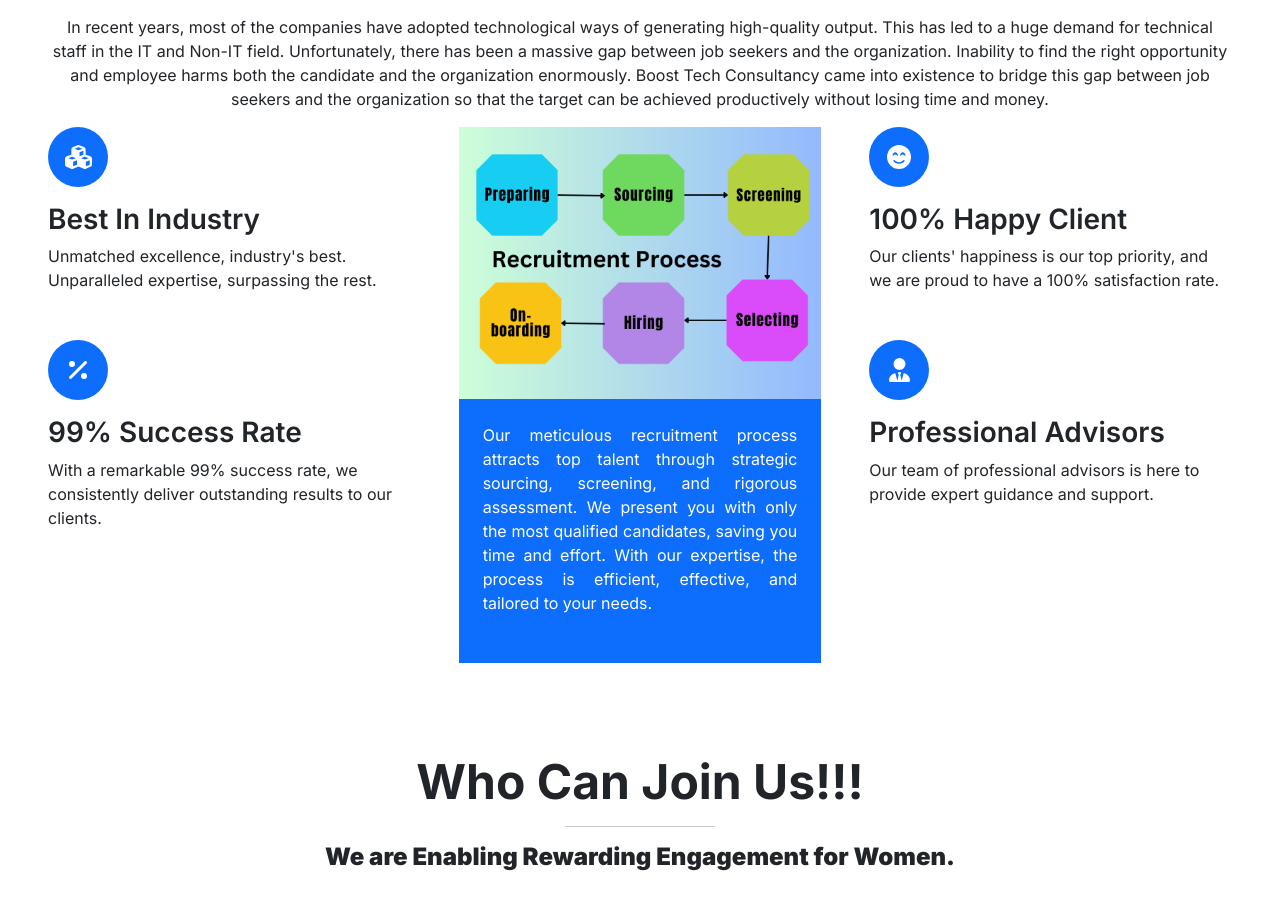
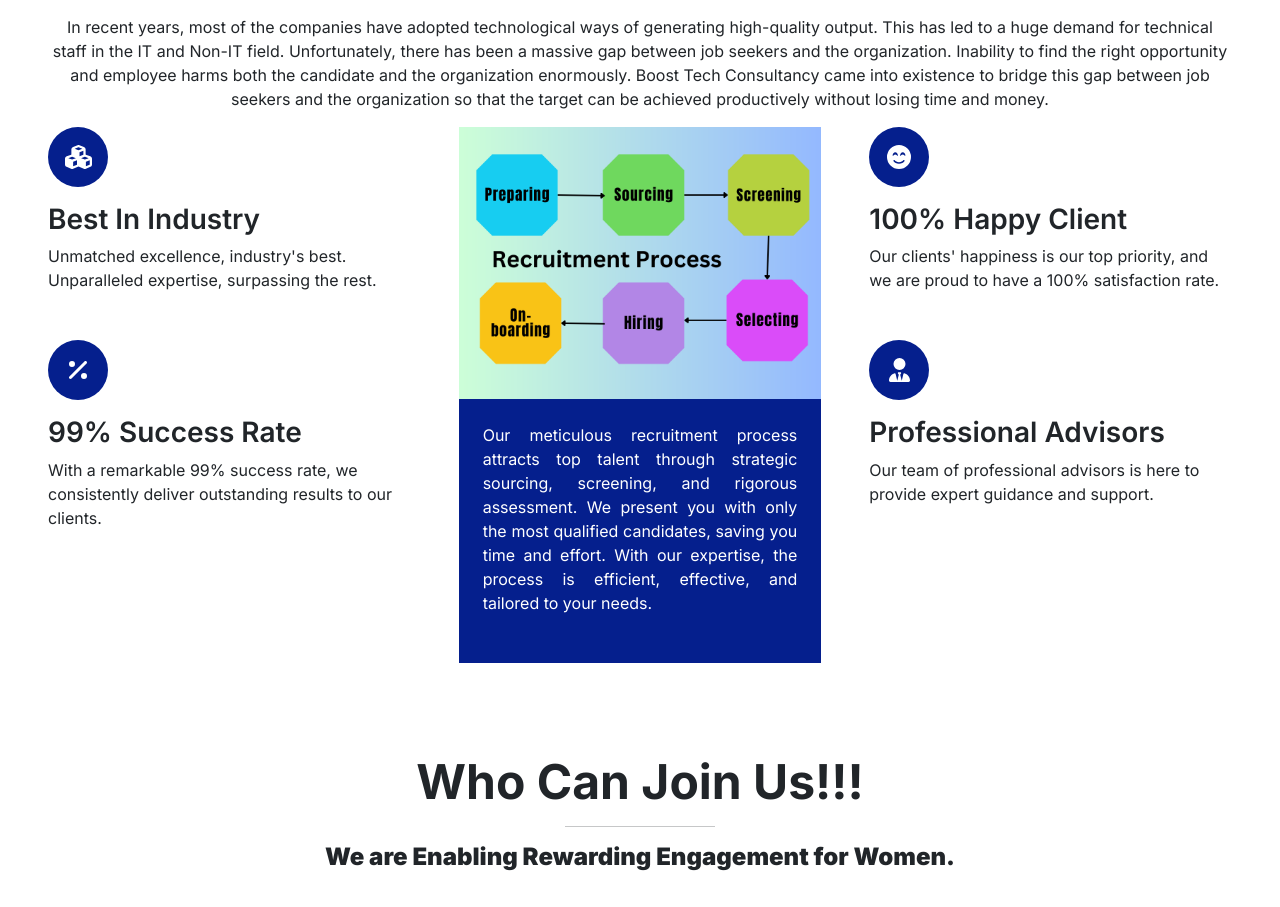
Before and after one commit to kit0-0/site, a Next.js app: page / in a window 1280 px wide. Shown: the part 3100-4007 px from the top of the page. Built offline with nearby package versions, Linux system fonts and the light colour scheme.

Commit message:
Update component styles

```diff
--- a/app/(components)/Features.js
+++ b/app/(components)/Features.js
@@ -16,14 +16,14 @@
         <div className="col-lg-4">
           <div className="row g-5">
             <div className="col-12">
-              <div className="bg-primary rounded-circle d-flex align-items-center justify-content-center mb-3" style={{ width: '60px', height: '60px' }}>
+              <div className="bs-dark rounded-circle d-flex align-items-center justify-content-center mb-3" style={{ width: '60px', height: '60px' }}>
                 <FontAwesomeIcon icon={faCubes} className="fs-4 text-white" />
               </div>
               <h3>Best In Industry</h3>
               <p className="mb-0">Unmatched excellence, industry's best. Unparalleled expertise, surpassing the rest.</p>
             </div>
             <div className="col-12">
-              <div className="bg-primary rounded-circle d-flex align-items-center justify-content-center mb-3" style={{ width: '60px', height: '60px' }}>
+              <div className="bs-dark rounded-circle d-flex align-items-center justify-content-center mb-3" style={{ width: '60px', height: '60px' }}>
                 <FontAwesomeIcon icon={faPercent} className="fs-4 text-white" />
               </div>
               <h3>99% Success Rate</h3>
@@ -32,7 +32,7 @@
           </div>
         </div>
         <div className="col-lg-4">
-          <div className="d-block bg-primary h-100 text-center">
+          <div className="d-block bs-dark h-100 text-center">
             <img className="img-fluid" src="process.png" alt="" />
             <div className="p-4">
               <p className="text-white mb-4 text-justfy">
@@ -44,14 +44,14 @@
         <div className="col-lg-4">
           <div className="row g-5">
             <div className="col-12">
-              <div className="bg-primary rounded-circle d-flex align-items-center justify-content-center mb-3" style={{ width: '60px', height: '60px' }}>
+              <div className="bs-dark rounded-circle d-flex align-items-center justify-content-center mb-3" style={{ width: '60px', height: '60px' }}>
                 <FontAwesomeIcon icon={faSmileBeam} className="fs-4 text-white" />
               </div>
               <h3>100% Happy Client</h3>
               <p className="mb-0">Our clients' happiness is our top priority, and we are proud to have a 100% satisfaction rate.</p>
             </div>
             <div className="col-12">
-              <div className="bg-primary rounded-circle d-flex align-items-center justify-content-center mb-3" style={{ width: '60px', height: '60px' }}>
+              <div className="bs-dark rounded-circle d-flex align-items-center justify-content-center mb-3" style={{ width: '60px', height: '60px' }}>
                 <FontAwesomeIcon icon={faUserTie} className="fs-4 text-white" />
               </div>
               <h3>Professional Advisors</h3>
```
